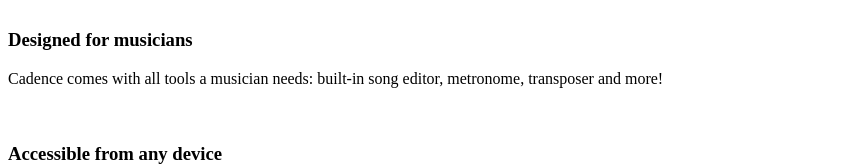
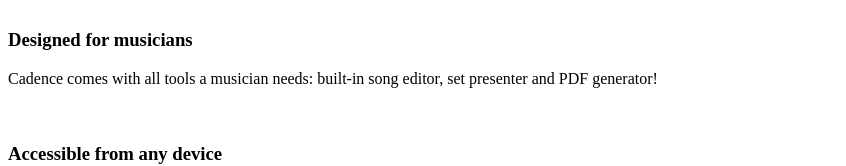
Before and after one commit to cadencechords/home, a Next.js app: page / in a window 1280 px wide. Shown: the part 324-490 px from the top of the page, without its empty margins (0-846 px from the left). Built offline with nearby package versions, Linux system fonts and the light colour scheme; no server answers; some icons are missing.

Commit message:
Modified description to be more accurate of what Cadence currently offers

```diff
--- a/pages/index.js
+++ b/pages/index.js
@@ -69,8 +69,8 @@
 						<MusicNoteIcon className="h-8 w-8 mb-2 text-blue-600" />
 						<h3 className="font-semibold text-lg text-gray-800">Designed for musicians</h3>
 						<Description>
-							Cadence comes with all tools a musician needs: built-in song editor, metronome,
-							transposer and more!
+							Cadence comes with all tools a musician needs: built-in song editor, set presenter and
+							PDF generator!
 						</Description>
 					</div>
 					<div className="col-span-3 md:col-span-1">
```
